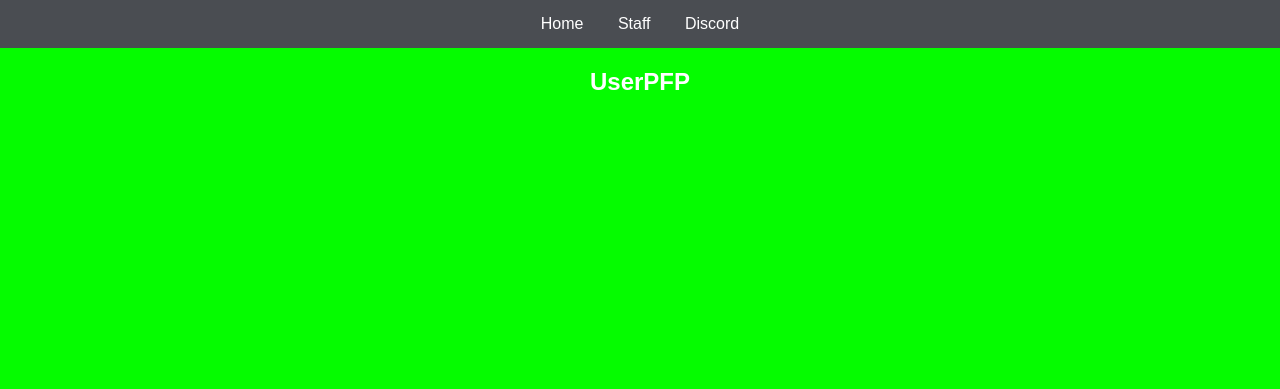
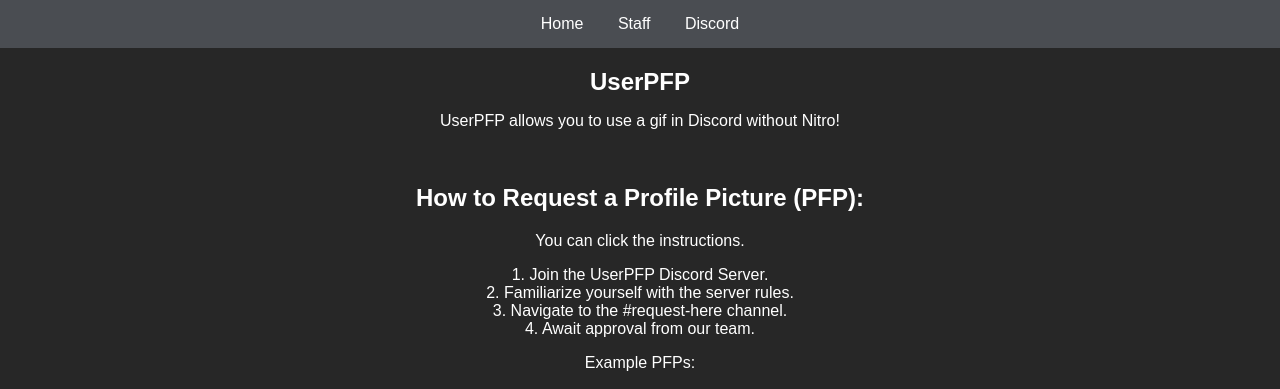
Before and after one commit to UserPFP/website, a plain HTML site: page index.html in a window 1280 px wide. Drawn offline with Linux system fonts and the light colour scheme; no server answers; a web font is replaced by a local one.

Commit message:
Testing Updates

```diff
--- a/index.html
+++ b/index.html
@@ -42,8 +42,8 @@
 
         /* Style the iframe within the widget */
         .widget iframe {
-            width: 100vw;
-            height: 100vw;
+            width: 99vw;
+            height: 24vh;
             border: none;
         }
 
@@ -102,9 +102,23 @@
     </div>
     <div class="header">
         <h1>UserPFP</h1>
+        <p>UserPFP allows you to use a gif in Discord without Nitro!</p>
+        <br>
+        <h2>How to Request a Profile Picture (PFP):</h2>
+        <p>You can click the instructions.</p>
+        <a href="https://discord.gg/userpfp-1129784704267210844" class="download-btn">1. Join the UserPFP Discord Server.</a>
+        <br>
+        <a href="https://discord.com/channels/1129784704267210844/1162834399801384970" class="download-btn">2. Familiarize yourself with the server rules.</a>
+        <br>
+        <a href="https://discord.com/channels/1129784704267210844/1162800344603037856" class="download-btn">3. Navigate to the #request-here channel.</a>
+        <br>
+        <a href="https://discord.com/channels/1129784704267210844/1162800681409855600" class="download-btn">4. Await approval from our team.</a>
+        <br>
+        <p>Example PFPs:</p>
     </div>
-    <div class="widget">
+    <div class="widget" style="justify-content: center;">
         <!-- Your widget content goes here -->
+        <br>
         <iframe src="https://userpfp.github.io/website/widget.html" width="100%" height="300" frameborder="0"></iframe>
     </div>
 </body>
--- a/styles.css
+++ b/styles.css
@@ -1,5 +1,5 @@
 body {
-    background-color: #05FC00;
+    background-color: rgb(39, 39, 39);
     font-family: 'Uni Sans', sans-serif;
     color: #FFFFFF;
     text-align: center;
```
Also changed, not shown: staff.html (+1 -1 lines).
